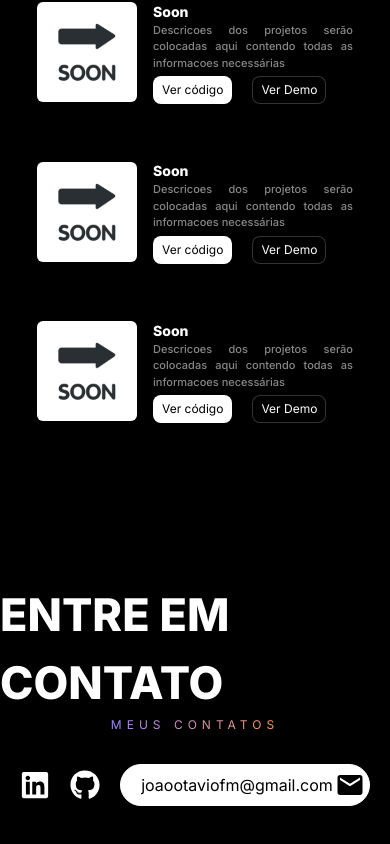
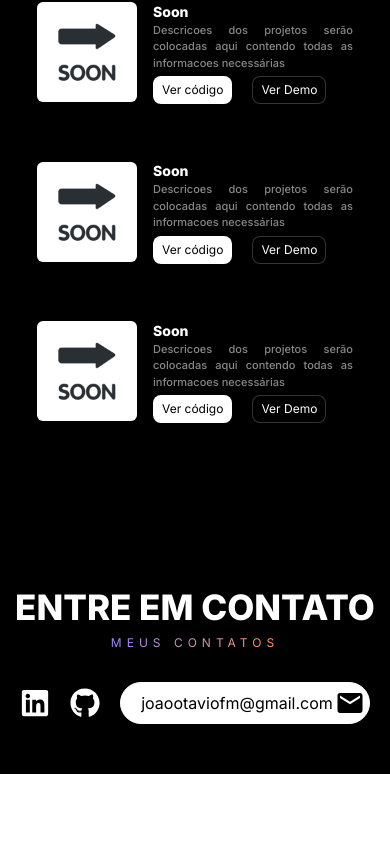
Before and after one commit to joaootaviofm/portfolio, a React (Vite) app: page / in a window 390 px wide. Shown: the part 3063-3907 px from the top of the page. After the commit the page ends 3837 px from the top, so only its background shows below. Built offline with nearby package versions, Linux system fonts and the light colour scheme.

Commit message:
footer responsiveness updated

```diff
--- a/src/components/Footer.jsx
+++ b/src/components/Footer.jsx
@@ -1,6 +1,7 @@
 import { FaGithub } from "react-icons/fa";
 import { FaLinkedin } from "react-icons/fa6";
 import { MdEmail } from "react-icons/md";
+// eslint-disable-next-line no-unused-vars
 import { motion } from "framer-motion";
 
 export default function Footer() {
@@ -9,13 +10,13 @@ export default function Footer() {
       id="contact"
       className="font-inter flex flex-col justify-center items-center relative z-10 mt-[150px] mb-[50px]"
     >
-      <div className="text-white flex items-center  justify-center flex-col">
+      <div className="text-white flex items-center justify-center flex-col">
         <motion.h1
           initial={{ opacity: 0, x: -100 }}
           whileInView={{ opacity: 1, x: 0 }}
           transition={{ duration: 0.5, delay: 0 }}
           viewport={{ once: true }}
-          className="text-[45px] font-extrabold"
+          className="text-[35px] md:text-[45px] font-extrabold"
         >
           ENTRE EM CONTATO
         </motion.h1>
```
